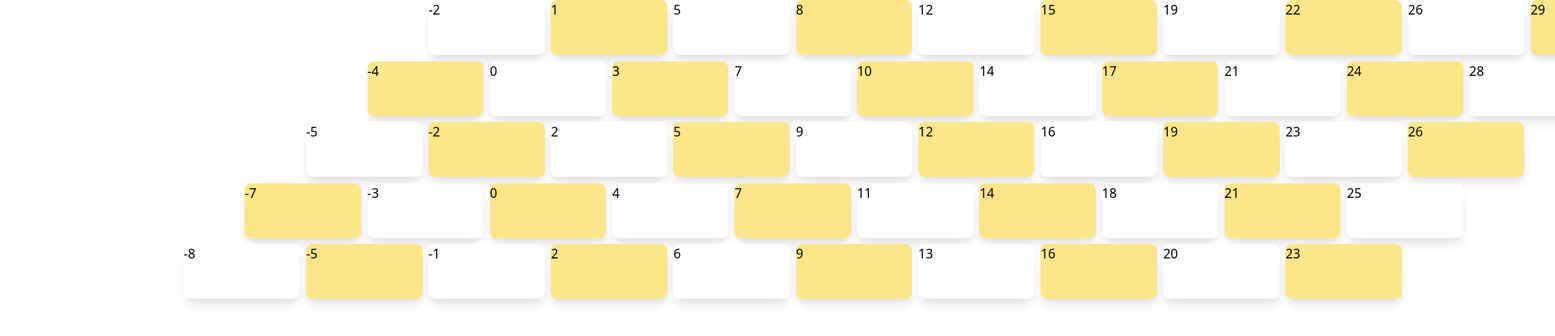
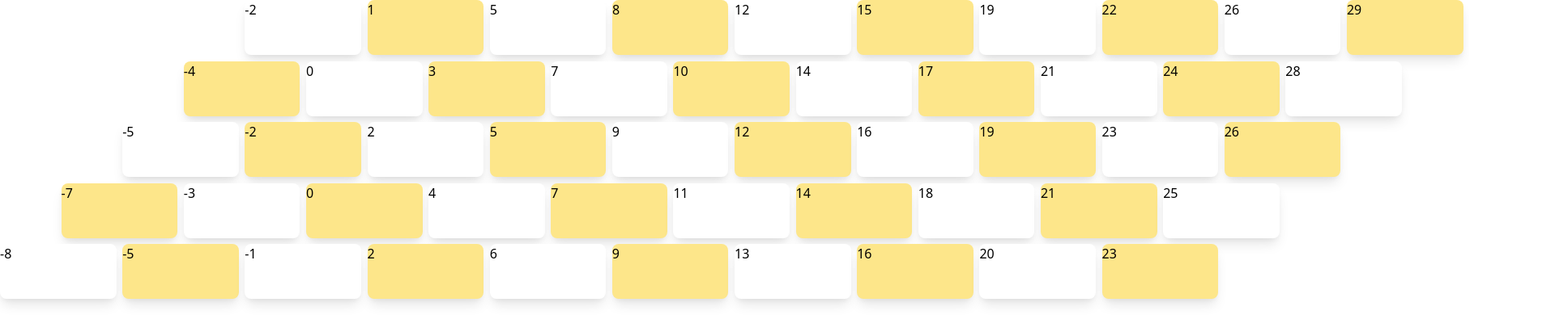
Before and after one commit to viewpointics-tan/2d-piano, a React (Vite) app: page / in a window 1280 px wide. Shown: the top 416 px of the page at 81% size, 1920 px wide, since content can reach past the window. Built offline with nearby package versions, Linux system fonts and the light colour scheme; the HTML template or start-up script is replaced by a standard one.

Commit message:
fix: left position

```diff
--- a/src/App.tsx
+++ b/src/App.tsx
@@ -12,11 +12,12 @@ const App = (): JSX.Element => {
   const rows = [...Array(rowNumber).keys()].map((index) => (
     <Row
       rowNumber={rowNumber}
-      rowIndex={index - deltaY}
+      rowIndex={index}
       rowLength={rowLength}
       keyHeight={keyHeight}
       keyWidth={keyWidth}
       deltaX={deltaX}
+      deltaY={deltaY}
     />
   ))
   return <div className="flex flex-col w-max">{rows}</div>
--- a/src/components/Row.tsx
+++ b/src/components/Row.tsx
@@ -9,6 +9,7 @@ interface Props {
   keyHeight: number
   keyWidth: number
   deltaX: number
+  deltaY: number
 }
 
 const Row = ({
@@ -18,20 +19,22 @@ const Row = ({
   keyHeight,
   keyWidth,
   deltaX,
+  deltaY,
 }: Props): JSX.Element => {
   const style: React.CSSProperties = {
     width: `${rowLength * keyWidth}mm`,
     height: `${keyHeight}mm`,
-    left: `${((rowNumber - 1 - rowIndex) * keyWidth) / 2}mm`,
+    left: `${(rowNumber - 1 - rowIndex) * (keyWidth / 2)}mm`,
   }
   const keys = [...Array(rowLength).keys()].map((index) => {
     const x = index - deltaX
+    const y = rowIndex - deltaY
     const keyNumber =
       7 * math.quotient(x, 2) +
-      (4 - math.mod(rowIndex, 2)) * math.mod(x, 2) -
-      3 * math.quotient(rowIndex, 2) -
-      1 * math.mod(rowIndex, 2)
-    const parity = (math.mod(x, 2) === 0) !== (math.mod(rowIndex, 2) === 0)
+      (4 - math.mod(y, 2)) * math.mod(x, 2) -
+      3 * math.quotient(y, 2) -
+      1 * math.mod(y, 2)
+    const parity = (math.mod(x, 2) === 0) !== (math.mod(y, 2) === 0)
     return (
       <Key
         keyNumber={keyNumber}
```
